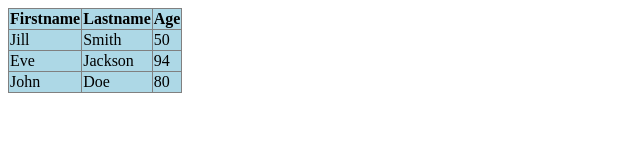
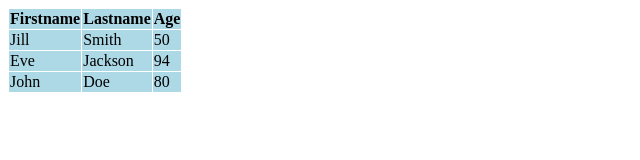
Before and after one commit to divyagit21/mern_internship, a plain HTML site: page task1.html in a window 1280 px wide. Shown: the whole page, without its empty margins (0-640 px from the left). Drawn offline with Linux system fonts and the light colour scheme.

Commit message:
Update task1.html

```diff
--- a/task1.html
+++ b/task1.html
@@ -5,6 +5,12 @@
     <meta name="viewport" content="width=device-width, initial-scale=1.0">
 
     <title>Document</title>
+    <style>
+        table,th,td{
+            border: 1px solid white;
+            border-collapse: collapse;
+        }
+    </style>
 </head>
 <body>
     <table border="1" bgcolor="lightblue" style="border-collapse: collapse;">
```
